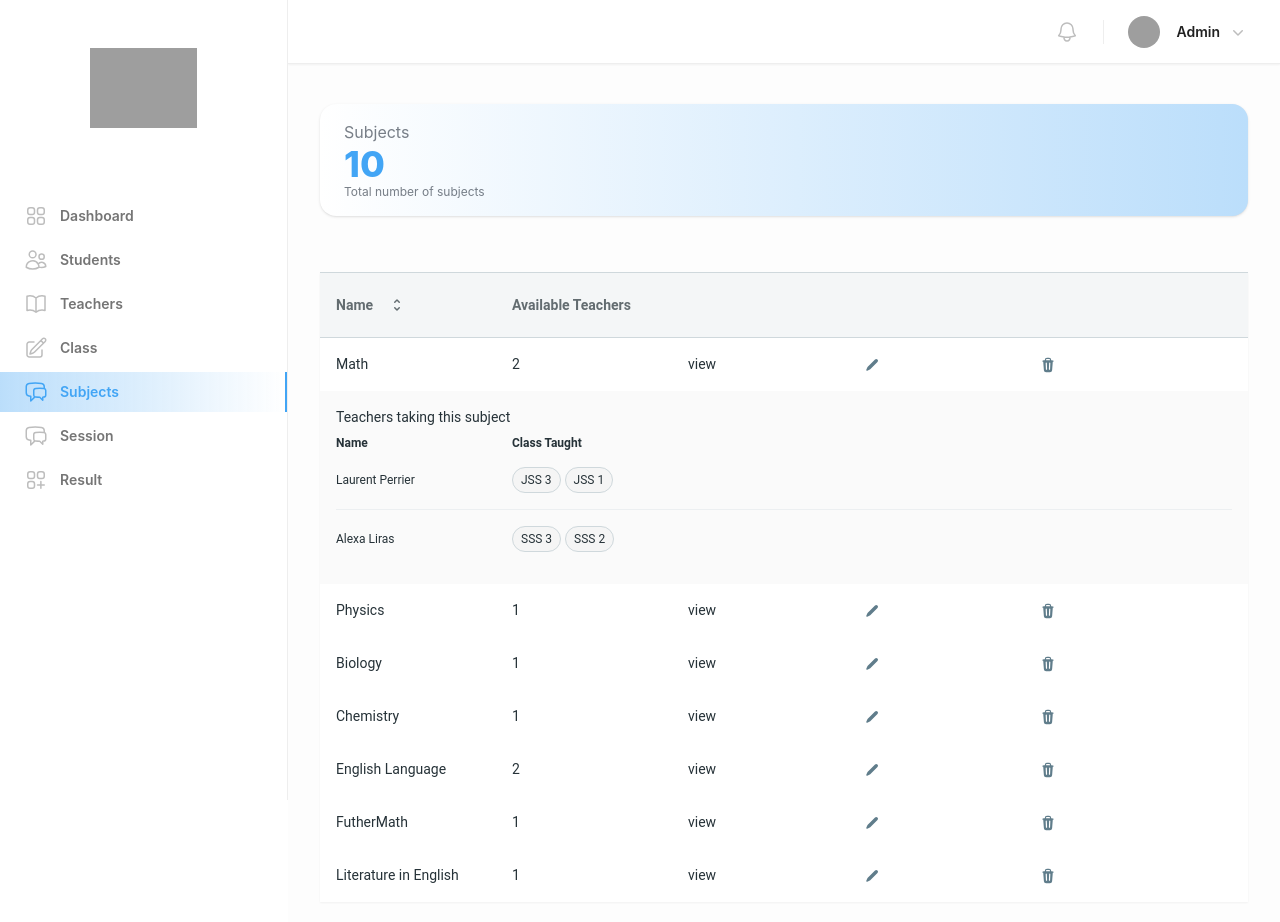
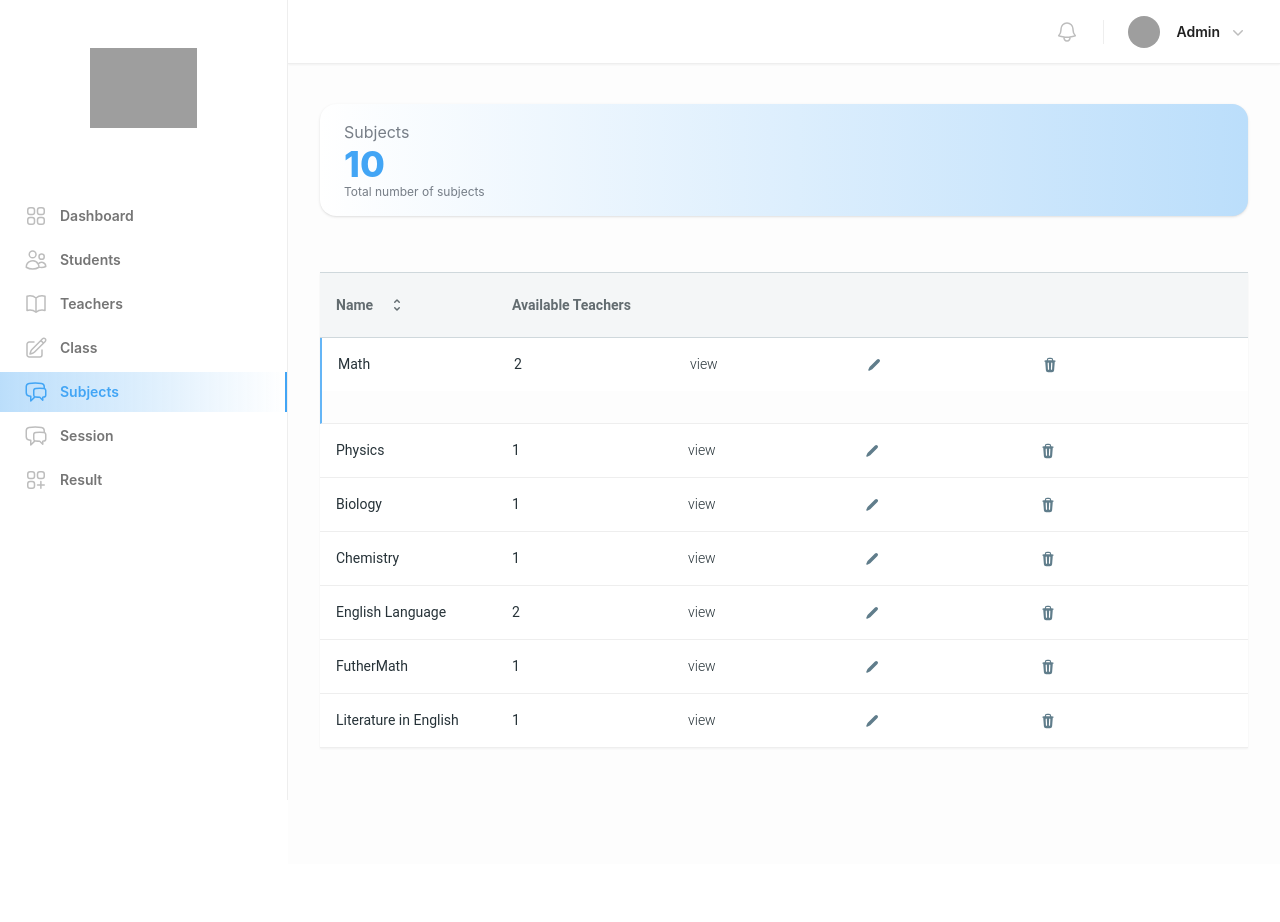
Before and after one commit to godwinmaleek/high-school-management-system, a React (Create React App) app: page /subjects in a window 1280 px wide. Shown: the top 922 px of the page. Built offline with nearby package versions, Linux system fonts and the light colour scheme; grey boxes are pictures that could not be loaded.

Commit message:
add edit option to subject table

```diff
--- a/src/pages/subjects/components/subject-table.jsx
+++ b/src/pages/subjects/components/subject-table.jsx
@@ -1,10 +1,14 @@
-import { Typography } from "@material-tailwind/react";
+import {
+  Accordion,
+  AccordionBody,
+  Button,
+  Input,
+  Typography,
+} from "@material-tailwind/react";
 import { ChevronUpDownIcon, PencilIcon } from "@heroicons/react/16/solid";
 import { TrashIcon } from "@heroicons/react/20/solid";
 import { useState } from "react";
 
-export default function SubjectTable() {
-  const [activeIndex, setActiveIndex] = useState(0);
 const TABLE_HEAD = [
   { name: "Name", allowSort: true },
   { name: "Available Teachers", allowSort: false },
@@ -65,9 +69,7 @@ export default function SubjectTable() {
     id: 7,
     num_of_teachers: "1",
     subject_name: "Literature in English",
-      teachers: [
-        { name: "Richard Gran", classes_assigned: ["SSS 2", " SSS 1"] },
-      ],
+    teachers: [{ name: "Richard Gran", classes_assigned: ["SSS 2", " SSS 1"] }],
   },
 ];
 
@@ -103,6 +105,19 @@ export default function SubjectTable() {
 //     subject_assigned: ["English Language"],
 //   },
 // ];
+export default function SubjectTable() {
+  const [activeIndex, setActiveIndex] = useState(0);
+  const [showOption, setShowOption] = useState("");
+
+  const handleOpen = (index, show) => {
+    if (showOption === show && activeIndex === index) {
+      setShowOption(null);
+      setActiveIndex(null);
+      return;
+    }
+    setShowOption(show);
+    setActiveIndex(index);
+  };
   return (
     <ul className="flex flex-col divide divide-gray-200  shadow shadow-sm">
       <li className="p-2 flex items-center border-y border-blue-gray-100 bg-blue-gray-50/50 px-4">
@@ -119,13 +134,23 @@ export default function SubjectTable() {
         ))}
       </li>
       {ALLSUBJECT.map(
-        ({ subject_name, id, num_of_teachers, teachers }, index) => {
-          const subjectInfoClass =
-            index === activeIndex
-              ? "max-h-96 py-4 bg-gray-50 px-4 transition transition-all duration-300"
-              : "max-h-0 bg-gray-50 px-4 overflow-hidden transition transition-all duration-300";
+        ({ subject_name, id, num_of_teachers, teachers }, subjectIndex) => {
+          // const subjectInfoClass =
+          //   subjectIndex === activeIndex
+          //     ? "max-h-96 py-4 bg-gray-50 px-4 transition transition-all linear duration-300"
+          //     : "max-h-0 bg-gray-50 px-4 overflow-hidden transition linear transition-all duration-300";
           return (
-            <li key={id + subject_name}>
+            <li
+              className={`border-b border-blue-gray-100 ${
+                subjectIndex === activeIndex
+                  ? "border-l-2 !border-l-blue-300"
+                  : ""
+              }`}
+            >
+              <Accordion
+                key={id + subject_name}
+                open={activeIndex === subjectIndex}
+              >
                 <div className="p-4 bg-white flex items-center">
                   <Typography
                     variant="small"
@@ -141,30 +166,66 @@ export default function SubjectTable() {
                   >
                     {num_of_teachers}
                   </Typography>
+
                   <Typography
                     variant="small"
                     color="blue-gray"
-                  className="min-w-44 font-normal cursor-pointer"
-                  onClick={() =>
-                    setActiveIndex((prev) => (prev === index ? "null" : index))
-                  }
+                    className="min-w-44 cursor-pointer"
+                    onClick={() => handleOpen(subjectIndex, "view")}
                   >
                     view
                   </Typography>
                   <div className="min-w-44 cursor-pointer">
-                  <PencilIcon className="text-blue-gray-500 h-4 w-4" />
+                    <PencilIcon
+                      onClick={() => handleOpen(subjectIndex, "edit")}
+                      className="text-blue-gray-500 h-4 w-4"
+                    />
                   </div>
                   <div className="min-w-44 cursor-pointer">
                     <TrashIcon className=" text-blue-gray-500 h-4 w-4" />
                   </div>
                 </div>
+                <AccordionBody key={subjectIndex}>
+                  {/* subject info */}
 
-              {/* subject info */}
-              <div className={subjectInfoClass}>
+                  {/* {showOption === "view" && activeIndex === subjectIndex ? ( */}
+                  <SubjectDetails
+                    display={
+                      showOption === "view" && activeIndex === subjectIndex
+                    }
+                    teachers={teachers}
+                  />
+                  {/* ) : null} */}
+                  {/* {showOption === "edit" && activeIndex === subjectIndex ? ( */}
+                  <SubjectEditForm
+                    display={
+                      showOption === "edit" && activeIndex === subjectIndex
+                    }
+                    currentName={subject_name}
+                  />
+                  {/* ) : null} */}
+                </AccordionBody>
+              </Accordion>
+            </li>
+          );
+        }
+      )}
+    </ul>
+  );
+}
+
+const SubjectDetails = ({ teachers, display }) => {
+  if (display)
+    return (
+      <div
+        className={
+          "bg-gray-50 px-4 tansition-opacity duration-300 animate-[fadeIn__0.3s_linear_1]"
+        }
+      >
         <Typography
           variant="small"
           color="blue-gray"
-                  className="min-w-44 font-normal text-sm pb-2"
+          className="min-w-44 font-normal text-sm pb-4"
         >
           Teachers taking this subject
         </Typography>
@@ -192,9 +253,8 @@ export default function SubjectTable() {
               ? "flex items-center py-4 "
               : "flex items-center py-4  border-b border-blue-gray-50";
             return (
-                      <li className={classes}>
+              <li key={index + name} className={classes}>
                 <Typography
-                          key={index + name}
                   variant="small"
                   color="blue-gray"
                   className="min-w-44 font-normal text-xs"
@@ -218,10 +278,28 @@ export default function SubjectTable() {
           })}
         </ul>
       </div>
-            </li>
     );
+};
+
+const SubjectEditForm = ({ currentName, display }) => {
+  if (display)
+    return (
+      <form
+        className={
+          "bg-gray-50 p-4 min-w-60 max-w-full flex gap-x-40 tansition-opacity duration-300 animate-[fadeIn__0.3s_linear_1]"
         }
-      )}
-    </ul>
+      >
+        <Input
+          label={"Subject Name"}
+          size="sm"
+          variant="standard"
+          className="placeholder:text-gray-400 text-base sm:text-sm sm:leading-6"
+          color="blue"
+          value={currentName ?? null}
+        />
+        <Button color="blue" size="sm" className="w-40">
+          Save
+        </Button>
+      </form>
     );
-}
+};
--- a/tailwind.config.js
+++ b/tailwind.config.js
@@ -3,8 +3,21 @@ import daisyui from "daisyui";
 const withMT = require("@material-tailwind/react/utils/withMT");
 module.exports = withMT({
   content: ["./src/**/*.{js,jsx,ts,tsx}"],
+
   theme: {
-    extend: {},
+    extend: {
+      keyframes: {
+        fadeIn: {
+          "0%": { opacity: "0" },
+
+          "100%": { opacity: "1" },
+        },
+      },
+
+      animation: {
+        fadeIn: "fadeIn 0.3s linear 1",
+      },
+    },
   },
   plugins: [daisyui],
 });
```
Lines whose indentation alone changed are shown as unchanged.
